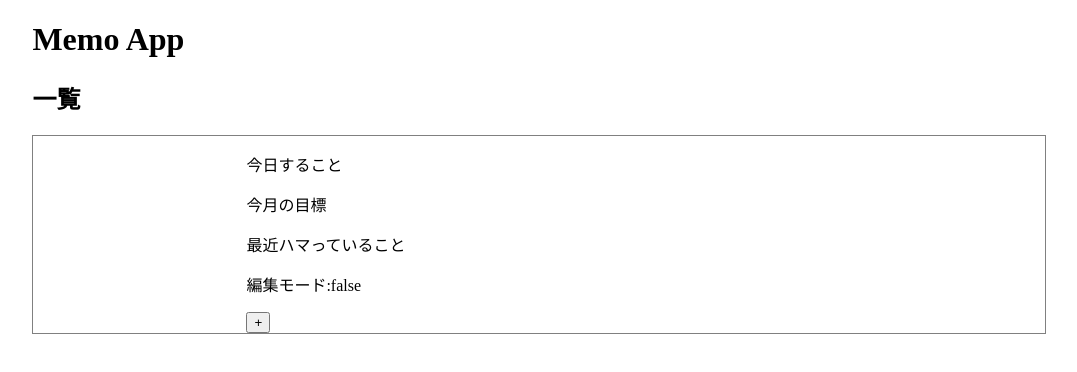
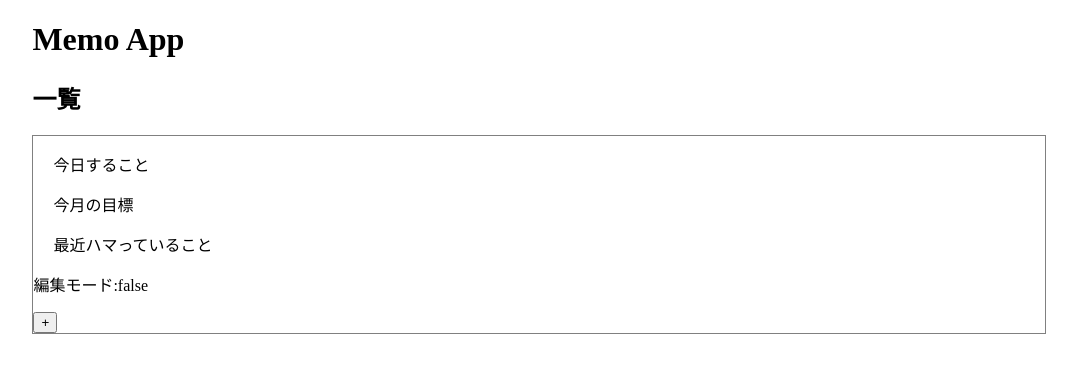
Before and after one commit to haruguchi-yuma/memo-spa, a Vue app: page / in a window 1280 px wide. Shown: the top 372 px of the page, without its empty margins (102-1179 px from the left). Built offline with nearby package versions, Linux system fonts and the light colour scheme.

Commit message:
メモ一覧画面とメモ編集画面の位置を微調整した

```diff
--- a/src/App.vue
+++ b/src/App.vue
@@ -53,14 +53,18 @@ export default {
   margin: 0 auto;
 }
 
+.edit {
+  width: 50%;
+}
+
 .container {
   width: 100%;
   border: 1px solid gray;
   display: flex;
-  justify-content: space-around;
+  justify-content: space-between;
 }
 
 ul {
-  padding-left: 0;
+  padding-left: 20px;
 }
 </style>
--- a/src/components/EditFrom.vue
+++ b/src/components/EditFrom.vue
@@ -8,6 +8,9 @@
 
 
 <style scoped>
+.edit-form {
+  margin: 0 auto;
+}
 textarea {
   display: block;
 }
```
